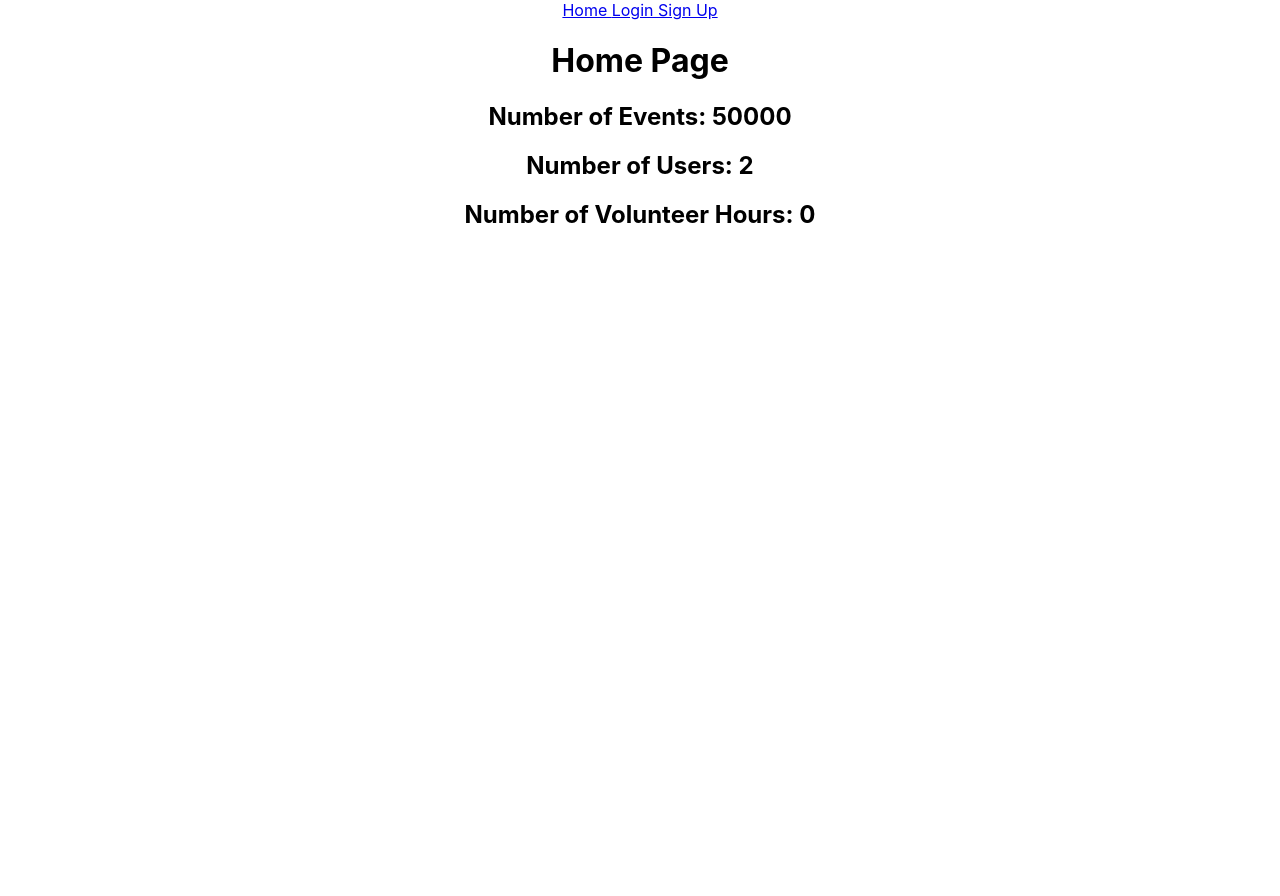
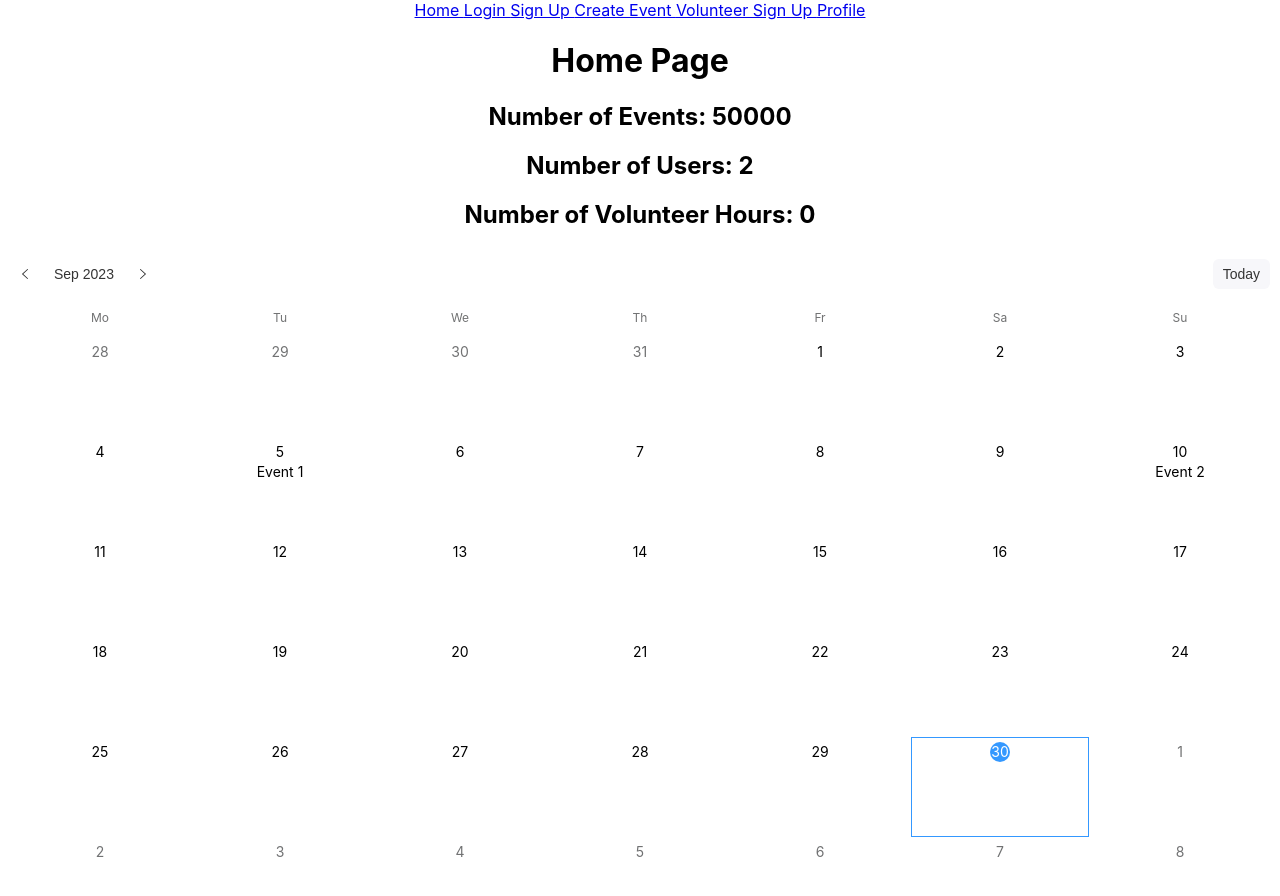
Before and after one commit to cfgdelaware23/Team-12, a React (Create React App) app in the folder client/: page / in a window 1280 px wide. Shown: the top 896 px of the page. Before the commit the page ends 800 px from the top, so only its background shows below. Built offline with nearby package versions, Linux system fonts and the light colour scheme; no server answers.

Commit message:
created calendar component, fetched mock data on home

```diff
--- a/client/package.json
+++ b/client/package.json
@@ -10,6 +10,7 @@
     "react-dom": "^18.2.0",
     "react-router-dom": "^6.16.0",
     "react-scripts": "5.0.1",
+    "rsuite": "^5.40.0",
     "web-vitals": "^2.1.4"
   },
   "scripts": {
--- a/client/src/components/Navbar/navbar.js
+++ b/client/src/components/Navbar/navbar.js
@@ -6,8 +6,11 @@ function navbar() {
     <header>
     <div className="container">
               <Link to="/" onClick = {() => {window.location.href="/"}} > Home </Link>
-              <Link to="/projects" onClick = {() => {window.location.href="/Login"}} > Login </Link>
-              <Link to="awards" onClick = {() => {window.location.href="/SignUp"}} > Sign Up </Link>
+              <Link to="/Login" onClick = {() => {window.location.href="/Login"}} > Login </Link>
+              <Link to="SignUp" onClick = {() => {window.location.href="/SignUp"}} > Sign Up </Link>
+              <Link to="/CreateEvent" onClick = {() => {window.location.href="/CreateEvent"}} > Create Event </Link>
+              <Link to="/VolunteerSignUp" onClick = {() => {window.location.href="/VolunteerSignUp"}} > Volunteer Sign Up </Link>
+              <Link to="/Profile" onClick = {() => {window.location.href="/Profile"}} > Profile </Link>
       </div>
     </header>
     )
--- /dev/null
+++ b/client/src/components/calendar.js
@@ -0,0 +1,42 @@
+import 'rsuite/dist/rsuite-no-reset.min.css';
+import React from 'react';
+import {Calendar} from 'rsuite';
+import{useState, useEffect} from 'react'
+
+function MyCalendar() {
+  // fetch event data
+  const [eventData, setEventData] = useState({}); // Store event data in state
+
+  useEffect(() => {
+
+    const mockEventData = [
+      { date: '2023-09-05', eventName: 'Event 1' },
+      { date: '2023-09-10', eventName: 'Event 2' },
+    ];
+
+    const processedEventData = {};
+    mockEventData.forEach((event) => {
+      processedEventData[event.date] = event.eventName;
+    });
+
+    setEventData(processedEventData);
+  }, []);
+
+  const renderCustomCell = (date) => {
+    const formattedDate = date.toISOString().split('T')[0];
+
+    return (
+      <div className={`custom-cell ${eventData[formattedDate] ? 'event' : ''}`}>
+        {eventData[formattedDate]}
+      </div>
+    );
+  };
+
+  return (
+    <div className="custom-calendar">
+      <Calendar renderCell={renderCustomCell} />
+    </div>
+  );
+}
+
+export default MyCalendar;
--- a/client/src/pages/Home.js
+++ b/client/src/pages/Home.js
@@ -1,6 +1,8 @@
 import './Home.css';
 import { Link } from 'react-router-dom';
 import Navbar from '../components/Navbar/navbar';
+import Calendar from '../components/calendar';
+
 import React, { useState, useEffect } from 'react';
 
 function Home() {
@@ -46,7 +48,6 @@ function Home() {
       <div className="dashboard">
         <div className="dashboardCards">
           <h2> Number of Events: {totalEvents}</h2>
-
         </div>
         <div className="dashboardCards">
           <h2> Number of Users: {totalUsers} </h2>
@@ -54,8 +55,9 @@ function Home() {
         <div className="dashboardCards">
           <h2> Number of Volunteer Hours: {totalVolunteerHours} </h2>
         </div>
+      </div>
+      <Calendar />
 
-      </div>
     </>
   );
 }
```
Also changed, not shown: client/src/components/calendar.css (added), 1 other file (tests, documents, lock files or other folders).
